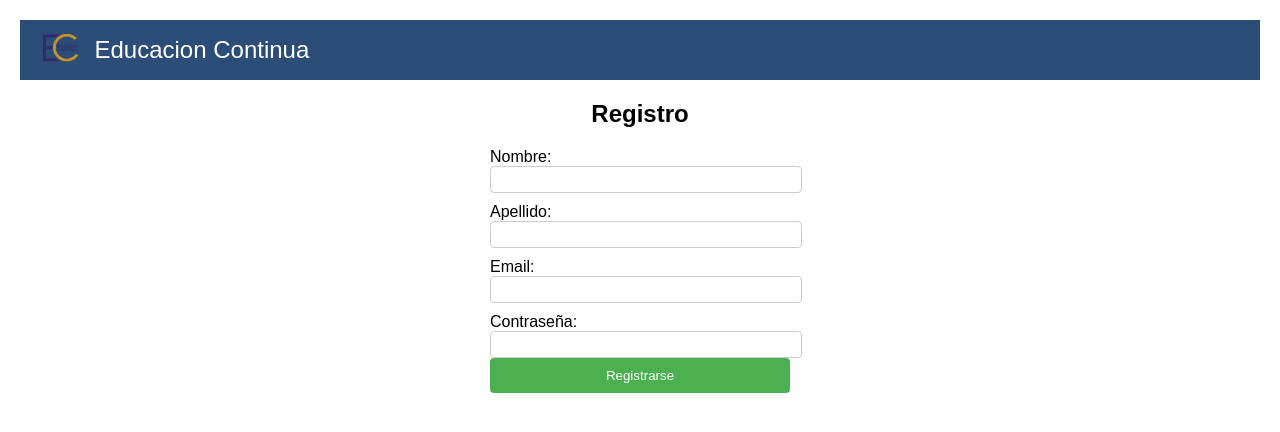
After one commit to MilitaryApple35/EducacionContinua, a Django app: page /register in a window 1280 px wide. The commit adds this page. Shown: the top 432 px of the page. Run offline with Django 4.2, Linux system fonts and the light colour scheme.

Commit message:
Pagina Registros
Agregada pagina de registros con sus estilos, además que se colocó un link en el logo de la página y el label para redigir a la pagina principal

```diff
--- a/EC/static/css/styles.css
+++ b/EC/static/css/styles.css
@@ -18,12 +18,14 @@
 }
 
 .logo {
+    cursor: pointer;
     width: 40px;
     height: 40px;
     vertical-align: middle;
 }
 
 .label {
+    cursor: pointer;
     font-size: 50px;
     margin-left: 10px;
     font-size: x-large;
--- /dev/null
+++ b/EC/static/css/stylesre.css
@@ -0,0 +1,79 @@
+
+body {
+    font-family: Arial, sans-serif;
+    margin: 20px;
+  }
+
+  :root{
+    --colorPrincipal: #2b4d77;
+    --fuentePrincipal: 'Abril Fatface', sans-serif;
+    --negro: #000;
+    --blanco: #fff;
+}
+
+.header {
+    background-color:  var(--colorPrincipal);
+    height: 60px;
+    display: flex;
+    align-items: center;
+    justify-content: space-between;
+    padding: 0 20px;
+    box-sizing: border-box;
+    color: var(--blanco);
+    vertical-align: middle;
+}
+
+.logo {
+    cursor: pointer;
+    width: 40px;
+    height: 40px;
+    vertical-align: middle;
+}
+
+.label {
+    cursor: pointer;
+    font-size: 50px;
+    margin-left: 10px;
+    font-size: x-large;
+    height: fit-content;
+    max-height: fit-content;
+    vertical-align: middle;
+    text-align: center;
+}
+
+  h2 {
+    text-align: center;
+  }
+
+  form {
+    width: 300px;
+    margin: 0 auto;
+  }
+
+  label {
+    display: block;
+    margin-top: 10px;
+  }
+
+  input[type="text"],
+  input[type="email"],
+  input[type="password"] {
+    width: 100%;
+    padding: 5px;
+    border: 1px solid #ccc;
+    border-radius: 4px;
+  }
+
+  input[type="submit"] {
+    width: 100%;
+    padding: 10px;
+    background-color: #4CAF50;
+    color: white;
+    border: none;
+    border-radius: 4px;
+    cursor: pointer;
+  }
+
+  input[type="submit"]:hover {
+    background-color: #45a049;
+  }
--- a/EC/templates/index.html
+++ b/EC/templates/index.html
@@ -16,11 +16,11 @@
 <body>
     <header>
         <div class="header">
-            <div>
+            <div onclick="location.href='{%url 'main' %}';">
                 <img src="media/loigo EC.png" alt="Logo" class="logo">
                 <span class="label">Educacion Continua</span>
             </div>
-            <button class="register-button">Registrarse</button>
+            <button onclick="location.href='{% url 'Registro' %}';" class="register-button" >Registrarse</button>
         </div>
     </header>
 
--- a/EducacionContinua/urls.py
+++ b/EducacionContinua/urls.py
@@ -22,4 +22,5 @@ from django.conf.urls.static import static
 urlpatterns = [
     path('admin/', admin.site.urls),
     path('',include('EC.urls')),
+    path('register',include('Registro.urls')),
 ]+ static(settings.MEDIA_URL, document_root=settings.MEDIA_ROOT)
--- /dev/null
+++ b/Registro/templates/register.html
@@ -0,0 +1,36 @@
+{% load static %}
+<!DOCTYPE html>
+<html lang="en">
+<head>
+    <meta charset="UTF-8">
+    <meta name="viewport" content="width=device-width, initial-scale=1.0">
+    <title>Registro</title>
+    <link rel="stylesheet" type="text/css" href="{% static 'css/stylesre.css' %}">
+</head>
+<body>
+    <header>
+        <div class="header">
+            <div onclick="location.href='{%url 'main' %}';">
+                <img src="media/loigo EC.png" alt="Logo" class="logo">
+                <span class="label">Educacion Continua</span>
+            </div>
+        </div>
+    </header>
+    <h2>Registro</h2>
+    <form>
+      <label for="nombre">Nombre:</label>
+      <input type="text" id="nombre" name="nombre" required>
+
+      <label for="apellido">Apellido:</label>
+      <input type="text" id="apellido" name="apellido" required>
+
+      <label for="email">Email:</label>
+      <input type="email" id="email" name="email" required>
+
+      <label for="contrasena">Contraseña:</label>
+      <input type="password" id="contrasena" name="contrasena" required>
+
+      <input type="submit" value="Registrarse">
+    </form>
+</body>
+</html>
--- /dev/null
+++ b/Registro/urls.py
@@ -0,0 +1,10 @@
+from django.urls import path
+from .views import register
+from django.conf.urls.static import static
+from django.conf import settings
+
+
+
+urlpatterns = [
+    path('',register,name='Registro'),
+]+ static(settings.MEDIA_URL, document_root=settings.MEDIA_ROOT)
--- a/Registro/views.py
+++ b/Registro/views.py
@@ -1,3 +1,6 @@
 from django.shortcuts import render
 
 # Create your views here.
+
+def register(request):
+    return render(request, 'register.html')
```
